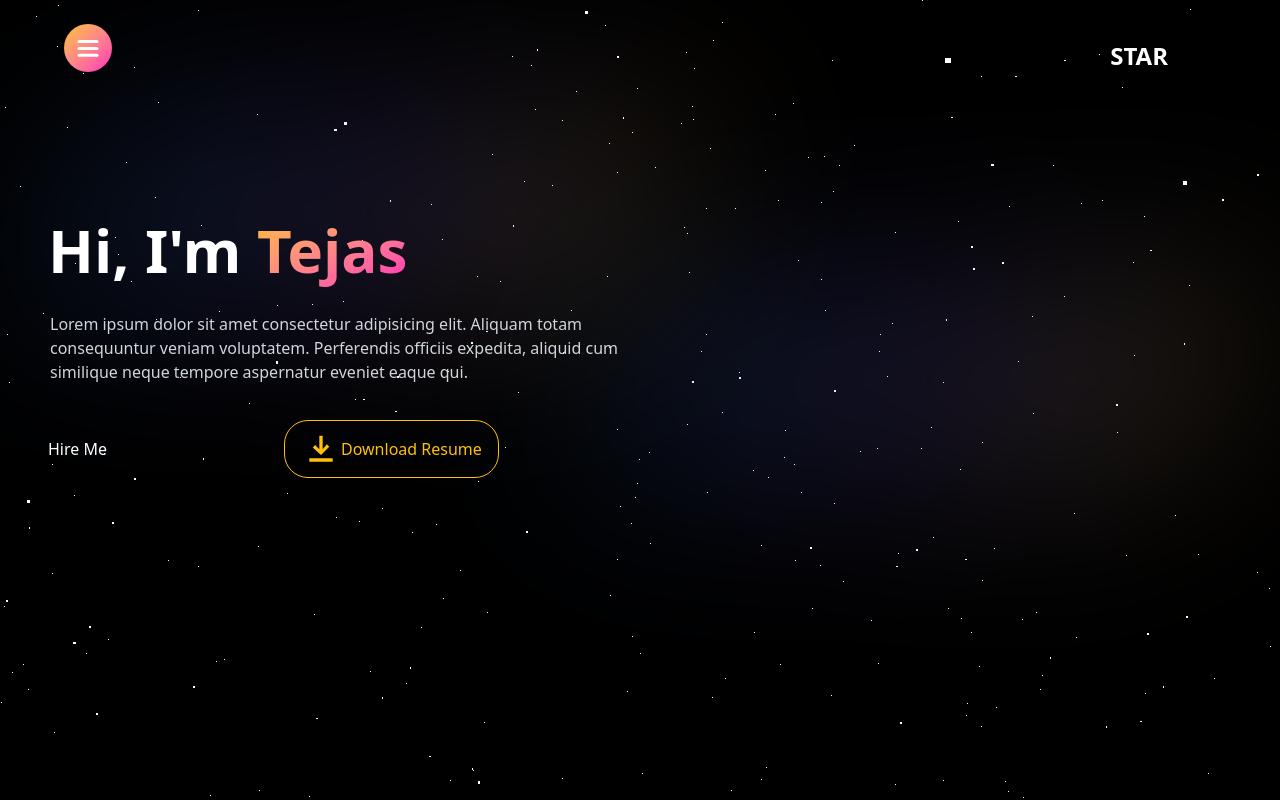
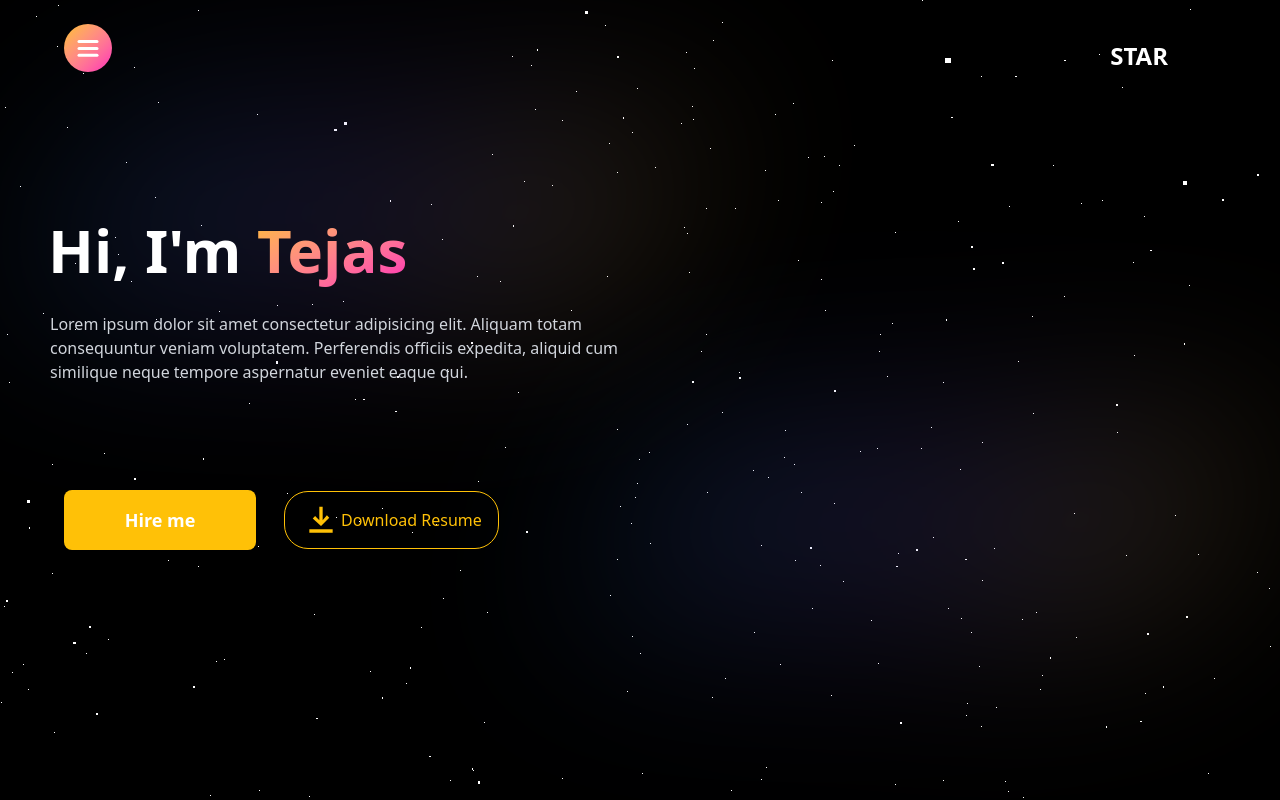
Before and after one commit to tejayy/Animated-React-Protfolio, a React (Vite) app: page / in a window 1280 px wide. Built offline with nearby package versions, Linux system fonts and the light colour scheme.

Commit message:
ADDED Interactive Buttons

```diff
--- a/src/components/HeroSection.jsx
+++ b/src/components/HeroSection.jsx
@@ -1,5 +1,6 @@
 import {motion} from "framer-motion";
 import {variants} from "./data/config";
+import InteractiveButton from "./InteractiveButton.jsx";
 
 function HeroSection() {
   return (
@@ -24,8 +25,8 @@ function HeroSection() {
               eaque qui.
             </p>
             <section className="flex items-center gap-3 pt-9 flex-col sm:flex-row sm:max-auto lg:max-0">
-              <figure className="text-white w-56">
-                <button>Hire Me</button>
+              <figure className="w-56">
+                <InteractiveButton text="Hire me" />
               </figure>
               <motion.button
                 whileHover={{scale: 1.1}}
--- /dev/null
+++ b/src/components/InteractiveButton.jsx
@@ -0,0 +1,57 @@
+import {useRef, useState} from "react";
+import {motion} from "framer-motion";
+
+const CYCLE_PER_LETTER = 2;
+const SHUFFLE_TIME = 50;
+const CHARS = "αβγδεζηθικλμνξοπρστυφχψω∑∏∆∫∞≈≠≤≥";
+
+export default function InteractiveButton({text}) {
+  return (
+    <div className="flex justify-center items-center min-h-[200px] p-4">
+      <CustomButton text={text} />
+    </div>
+  );
+}
+
+const CustomButton = ({text}) => {
+  const intervalRef = useRef(null);
+  const [displayText, setDisplayText] = useState(text);
+
+  const scramble = () => {
+    let pos = 0;
+    intervalRef.current = setInterval(() => {
+      const screambled = text
+        .split("")
+        .map((char, index) => {
+          if (pos / CYCLE_PER_LETTER > index) {
+            return char;
+          }
+          const randomCharIndex = Math.floor(Math.random() * CHARS.length);
+          const randomChar = CHARS[randomCharIndex];
+          return randomChar;
+        })
+        .join("");
+      setDisplayText(screambled);
+      pos++;
+      if (pos > text.length * CYCLE_PER_LETTER) {
+        stopScramble();
+      }
+    }, SHUFFLE_TIME);
+  };
+
+  const stopScramble = () => {
+    clearInterval(intervalRef.current);
+    setDisplayText(text);
+  };
+
+  return (
+    <motion.button
+      whileTap={{scale: 0.95}}
+      onMouseEnter={scramble}
+      onMouseLeave={stopScramble}
+      className="w-full px-8 py-4 text-lg font-bold text-white rounded-lg overflow-hidden relative group bg-primary">
+      <span className="absolute inset-0 w-full h-full bg-[#ff5c72] rounded-lg transform scale-0 transition-transform duration-300 ease-out group-hover:scale-100 "></span>
+      <span className="relative z-10">{displayText}</span>
+    </motion.button>
+  );
+};
```
